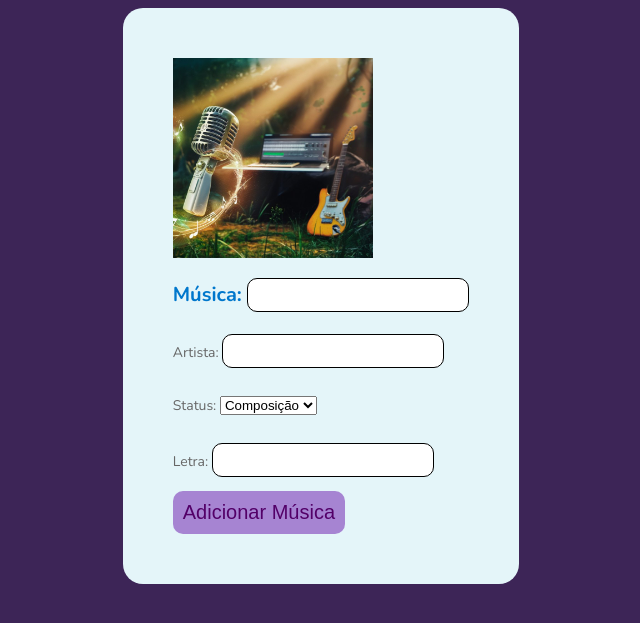
After one commit to Kawannrl/Banco-de-dados, a Flask app: template MelodiaLab/templates/nova_musica.html in a window 1280 px wide. The commit adds this page. Shown: the top 623 px of the page, without its empty margins (319-959 px from the left). Run offline with Flask 3, Linux system fonts and the light colour scheme; the template is opened without the code that fills it, so the values that code supplies are empty.

Commit message:
Continuamos o projeto

```diff
--- a/MelodiaLab/app.py
+++ b/MelodiaLab/app.py
@@ -9,10 +9,6 @@ app.secret_key = "chave_muito_segura"
 @app.route ('/') #rota para a página inicial
 def index ():
     return render_template ('index.html')
-
-@app.route ('/home')
-def home ():
-    return render_template ('home.html')
 
 @app.route ('/cadastro') #rota para a página de login
 def cadastro ():
@@ -43,17 +39,38 @@ def login ():
         senha = form ["senha"]
 
         if database.fazer_login (email, senha) == True:
-            session ['nome'] = (email,)
+            session ['nome'] = (email)
             return redirect (url_for ('home'))
         else:
             return ("Ocorreu um erro ao  fazer login!")
     else:
         return render_template ('login.html')
 
-@app ('/home', methods = ["GET", "POST"])
+@app.route ('/home')
+def home ():
+    if 'nome' not in session:
+        return (url_for ('login'))
+
+    musicas = database.buscar_musica (session ['nome'])
+    return render_template ('home.html', nome = session ['nome'], musicas = musicas)
+
+@app.route ('/novo', methods = ["GET", "POST"])
 def nova_musica ():
+    if 'nome' not in session:
+        return (url_for ('login'))
+
     if request.method == "POST":
-        pass
+        form = request.form
+        musica_nome = form ['musica_nome']
+        artista = form ['artista']
+        status = form ['status']
+        imagem = form ['imagem']
+        letra = form ['letra']
+        id_usuario = session ['nome']
+        database.criar_musica (id_usuario, musica_nome, artista, status, imagem, letra)
+        flash ("Música criada com sucesso", "success")
+        return redirect (url_for ('home'))
+    return render_template ('nova_musica.html')
 
 # parte principal do
 if __name__ == '__main__':
--- a/MelodiaLab/static/estilo.css
+++ b/MelodiaLab/static/estilo.css
@@ -51,6 +51,16 @@ a.botao-secundario {
     font-size: 18px; /*Alterando o tamanho da fonte*/
     color: #f14483; /*mudar a cor do texto*/
     font-weight: 700;
+}
+
+button.sla {
+    text-decoration: none; /*Remover o sublinhado dos botões*/
+    background-color: #a684d2; /*alterando a cor do fundo*/
+    font-size: 20px; /*Alterando o tamanho da fonte*/
+    color: #530068; /*mudar a cor do texto*/
+    padding: 10px; /*adicionar um espaço em volta texto*/
+    border-radius: 10px;
+    border: none; /* LINHA NOVA*/
 }
 
 /* novo estilo*/
--- /dev/null
+++ b/MelodiaLab/templates/nova_musica.html
@@ -0,0 +1,56 @@
+<!DOCTYPE html>
+<html lang="en">
+<head>
+    <meta charset="UTF-8">
+    <meta name="viewport" content="width=device-width, initial-scale=1.0">
+    <title>Nova Música</title>
+<link rel="stylesheet" href="static/estilo.css">
+</head>
+<body >
+   <form action="/novo" method = "POST">
+            <div class="caixa-de-login">
+                <div class="card-content">
+                    <img src="/static/img/capa1.jpeg" alt="Capa do Projeto" class="cover">
+                    <div class="form-group">
+                        <h3>
+                        <label for="musica_nome">Música:</label>
+                        <input type="text" class="form-control" id="musica_nome" name="musica_nome" required>
+                        </h3>
+                    </div>
+                    <div class="form-group">
+                        <p>
+                        <label for="artista">Artista:</label>
+                        <input type="text" class="form-control" id="artista" name="artista" required>
+                        </p>
+                    </div>
+                    <div class="form-group">
+                        <p>
+                        <label for="status">Status:</label>
+                        <select class="form-control" id="status" name="status" required>
+                            <option value="composicao">Composição</option>
+                            <option value="gravacao">Gravação</option>
+                            <option value="finalizada">Finalizada</option>
+                        </select>
+                        </p>
+                    </div>
+                    <div class="form-group">
+                        <p>
+                        <label for="letra">Letra:</label>
+                        <input type="text" class="form-control" id="letra" name="letra" required>
+                        </p>
+                    </div>
+                    <div class="botoes">
+                        <button type="submit" >Adicionar Música</button>
+                    </div>
+                </div>
+            </div>
+    </form>
+
+
+
+          <!-- Mais cards podem ser adicionados aqui -->
+        </div>
+      </section>
+
+</body>
+</html>
```
Also changed, not shown: MelodiaLab/database.py (+14 -0 lines), musicas.db.
